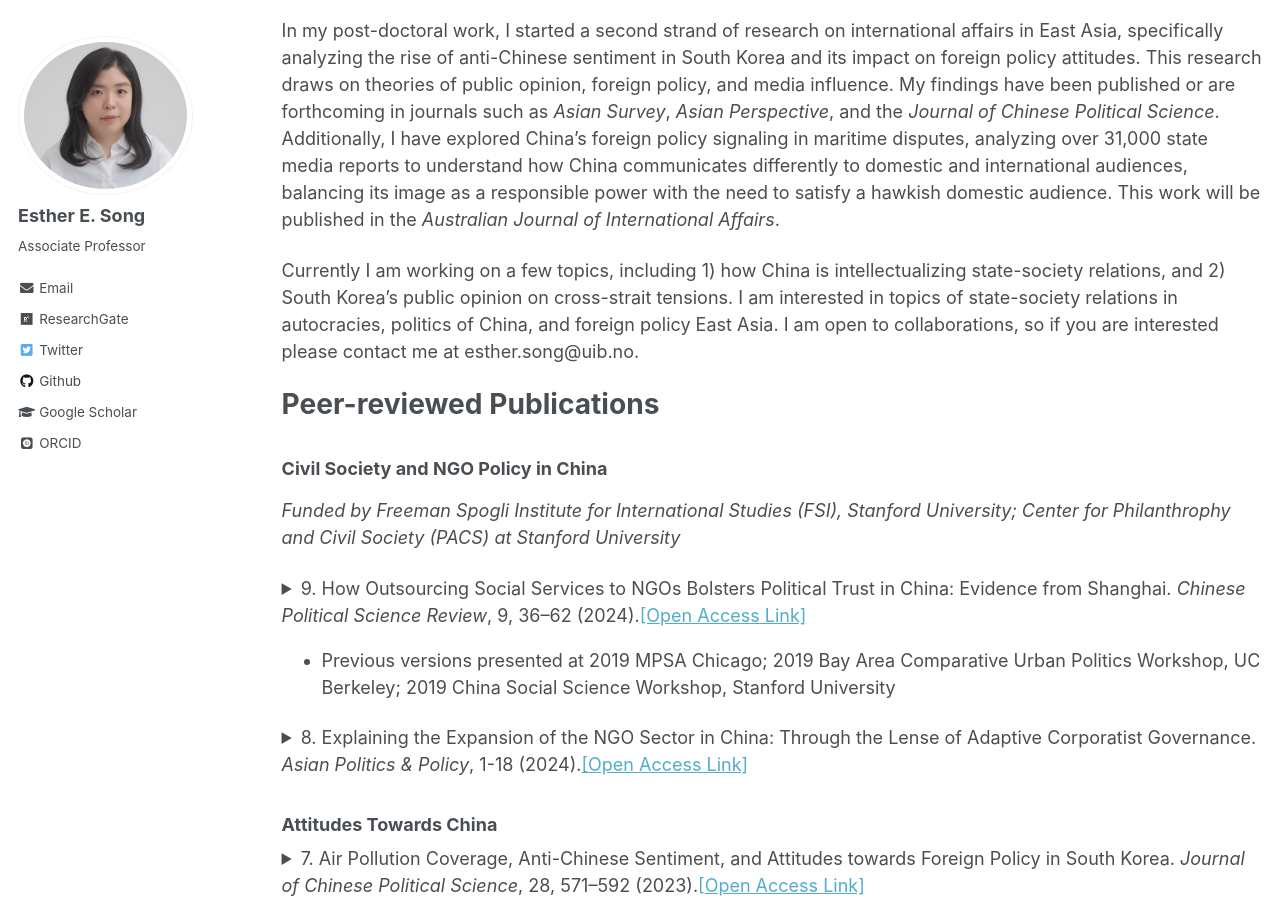
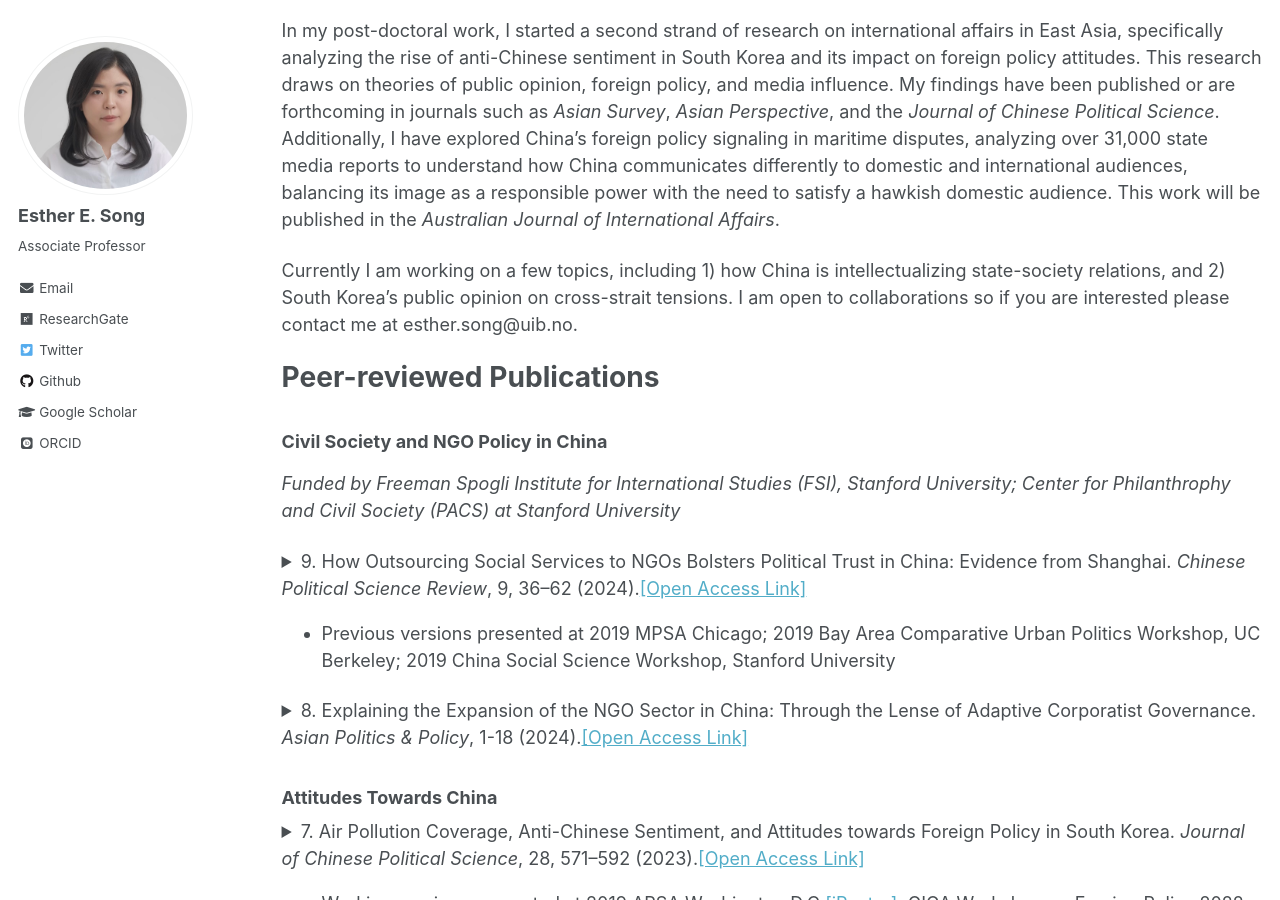
Before and after one commit to ehsong/ehsong.github.io, a Jekyll site: the page built from _pages/research.md, in a window 1280 px wide and 900 px high, scrolled down 811 px. Built offline with Jekyll 4.4.1, drawn with Linux system fonts in a browser that asks for light colours; some web fonts are replaced.

Commit message:
Update research.md

```diff
--- a/_pages/research.md
+++ b/_pages/research.md
@@ -14,7 +14,7 @@
 
 In my post-doctoral work, I started a second strand of research on international affairs in East Asia, specifically analyzing the rise of anti-Chinese sentiment in South Korea and its impact on foreign policy attitudes. This research draws on theories of public opinion, foreign policy, and media influence. My findings have been published or are forthcoming in journals such as *Asian Survey*, *Asian Perspective*, and the *Journal of Chinese Political Science*. Additionally, I have explored China's foreign policy signaling in maritime disputes, analyzing over 31,000 state media reports to understand how China communicates differently to domestic and international audiences, balancing its image as a responsible power with the need to satisfy a hawkish domestic audience. This work will be published in the *Australian Journal of International Affairs*.
 
-Currently I am working on a few topics, including 1) how China is intellectualizing state-society relations, and 2) South Korea's public opinion on cross-strait tensions. I am interested in topics of state-society relations in autocracies, politics of China, and foreign policy East Asia. I am open to collaborations, so if you are interested please contact me at esther.song@uib.no.
+Currently I am working on a few topics, including 1) how China is intellectualizing state-society relations, and 2) South Korea's public opinion on cross-strait tensions. I am open to collaborations so if you are interested please contact me at esther.song@uib.no.
 
 # Peer-reviewed Publications
 
```
